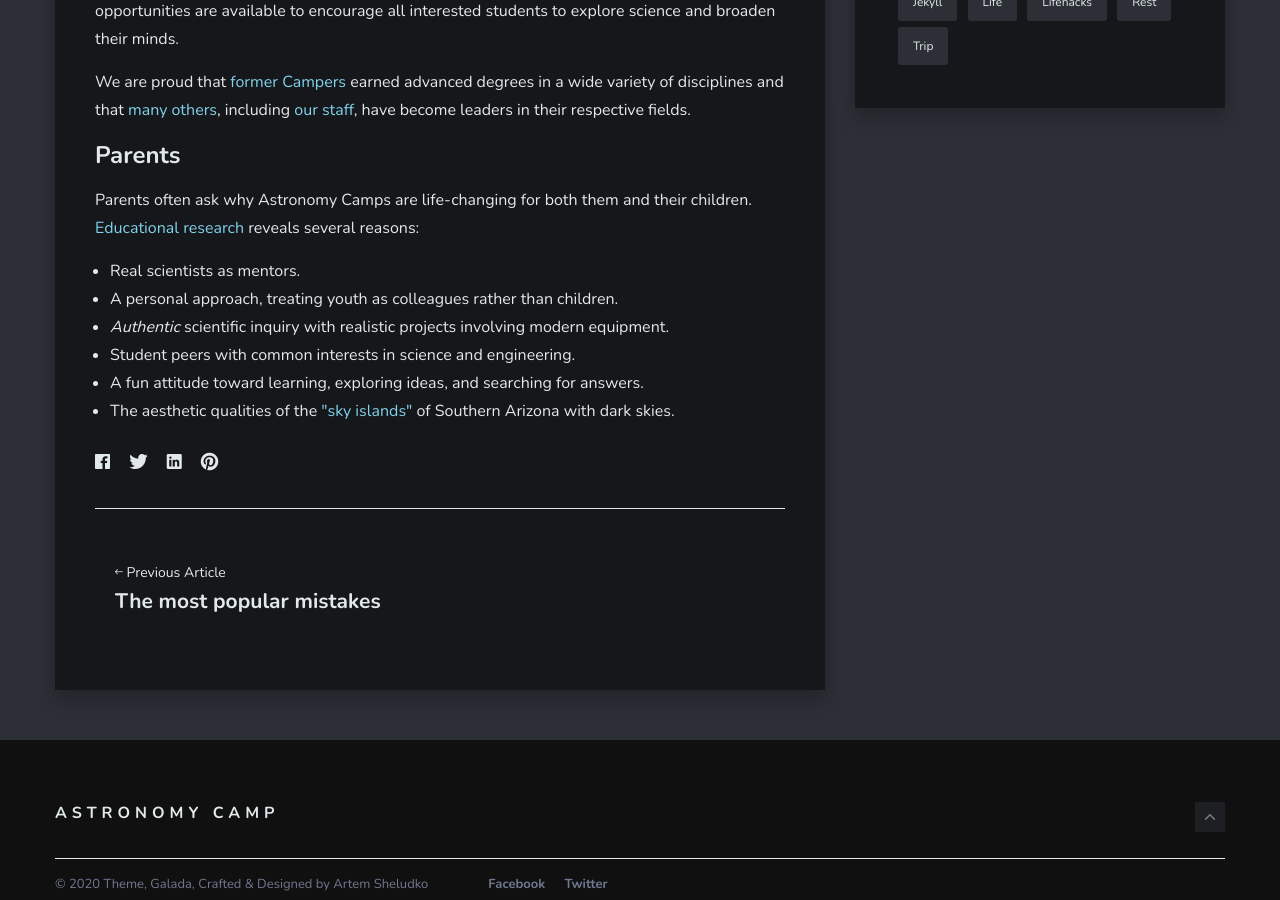
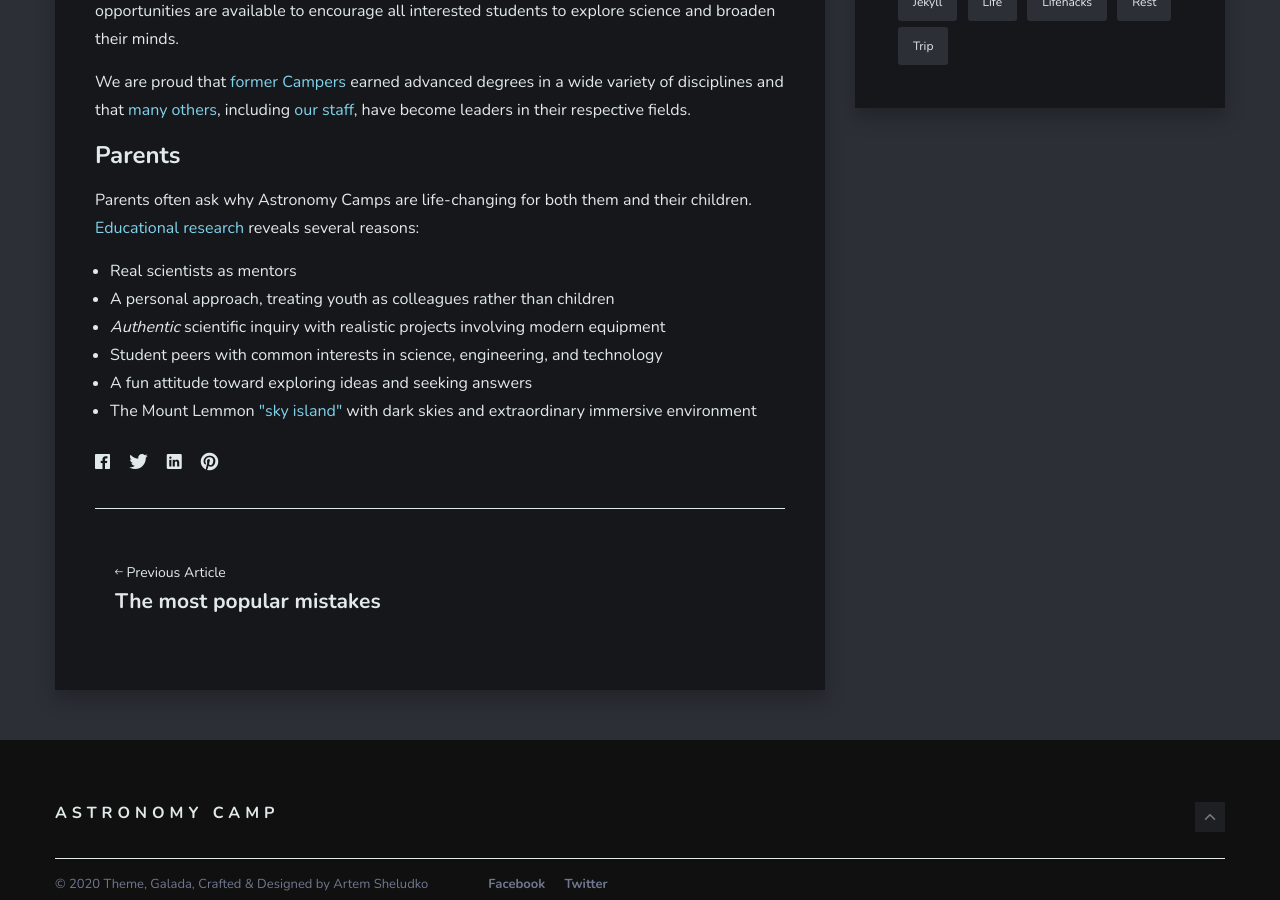
Before and after one commit to stewardwildcat/astronomycamp.github.io, a Jekyll site: the page built from _posts/2019-06-09-camp.markdown, in a window 1280 px wide and 900 px high, scrolled down 1610 px. Built offline with Jekyll 4.4.1, drawn with Linux system fonts in a browser that asks for light colours; nearby versions of some CDN libraries.

Commit message:
Update 2019-06-09-camp.markdown

```diff
--- a/_posts/2019-06-09-camp.markdown
+++ b/_posts/2019-06-09-camp.markdown
@@ -3,6 +3,7 @@ layout: post
 title:  Astronomy Camp 2020
 date:   2020-05-19 18:00000 -0800
 image:  /banners/2020milkywaypanoEvanB.jpg
+alttxt: Picture of the Milky Way Galaxy over Mount Lemmon taken by Evan B. - Not shown "Decorator Image."
 description: Discover your place in the stars
 tags:
 ---
@@ -26,9 +27,9 @@ We are proud that <a href="GraduateStudents.html">former Campers</a> earned adva
 ### Parents
 Parents often ask why Astronomy Camps are life-changing for both them and their children. <a href="publications.html#Contributions">Educational research</a> reveals several reasons:
 
-* Real scientists as mentors.
-* A personal approach, treating youth as colleagues rather than children.
-* *Authentic* scientific inquiry with realistic projects involving modern equipment.
-* Student peers with common interests in science and engineering.
-* A fun attitude toward learning, exploring ideas, and searching for answers.
-* The aesthetic qualities of the <a href="http://www.azwild.org/regions/skyisland.php">&quot;sky islands&quot;</a> of Southern Arizona with dark skies.
+* Real scientists as mentors
+* A personal approach, treating youth as colleagues rather than children
+* *Authentic* scientific inquiry with realistic projects involving modern equipment
+* Student peers with common interests in science, engineering, and technology
+* A fun attitude toward exploring ideas and seeking answers
+* The Mount Lemmon <a href="http://www.azwild.org/regions/skyisland.php">&quot;sky island&quot;</a> with dark skies and extraordinary immersive environment
```
